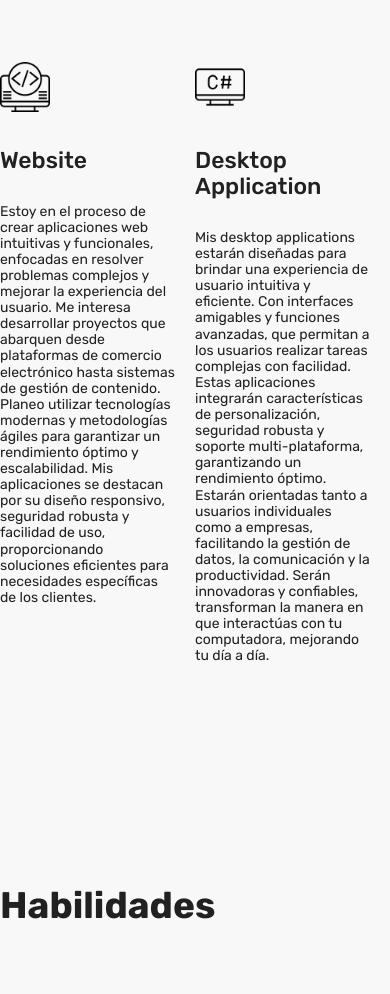
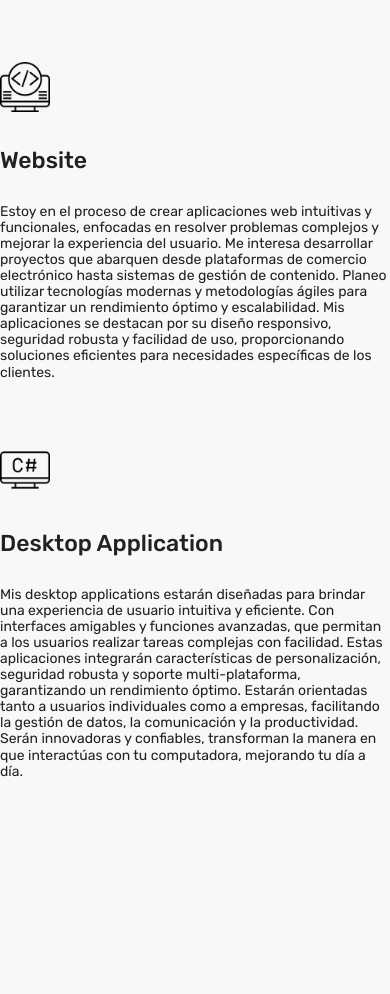
Before and after one commit to abellamatias/image-based-first-web-portfolio, a plain HTML site: page index.html in a window 390 px wide. Shown: the part 1000-1994 px from the top of the page. Drawn offline with Linux system fonts and the light colour scheme.

Commit message:
Arreglos en Servicios para el responsive

```diff
--- a/css/responsive.css
+++ b/css/responsive.css
@@ -123,8 +123,12 @@
      height: calc(100vh - var(--altura-header-burger) - 20px);
      width: 100%;
     }
-
-   }
+    .contenedor-cards{
+        flex-direction: column;
+        gap: 50px !important;;
+        width: 100%;
+    }
+}
 
    @media (max-width:320px){
 
```
